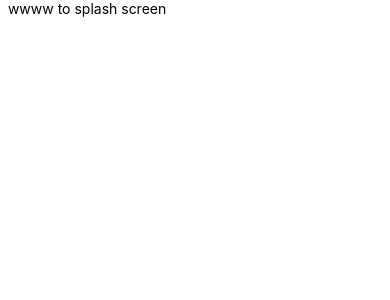
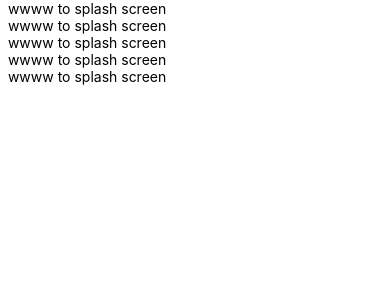
Before and after one commit to arasemami/github-app-react-native, a React Native app: screen / in a window 390 px wide. Shown: the top 300 px of the page. Built offline with nearby package versions, Linux system fonts and the light colour scheme.

Commit message:
add new updatdet

```diff
--- a/src/splash.js
+++ b/src/splash.js
@@ -14,7 +14,7 @@ export default class Splash extends Component {
             // do stuff while splash screen is shown
             // After having done stuff (such as async tasks) hide the splash screen
             if (Platform.OS !== 'ios')
-            SplashScreen.hide();
+              SplashScreen.hide();
         }
 
 
@@ -28,6 +28,10 @@ render(){
 
 
             <View style={styles.container} >
+                    <Text >  wwww to splash screen </Text>
+                    <Text >  wwww to splash screen </Text>
+                    <Text >  wwww to splash screen </Text>
+                    <Text >  wwww to splash screen </Text>
                     <Text >  wwww to splash screen </Text>
 
             </View>
@@ -43,7 +47,9 @@ const styles = StyleSheet.create({
         container:{
 
               flex:1,
-              textAlign:'center'
+              textAlign:'center',
+              color:'#000',
+
 
         }
 
```
